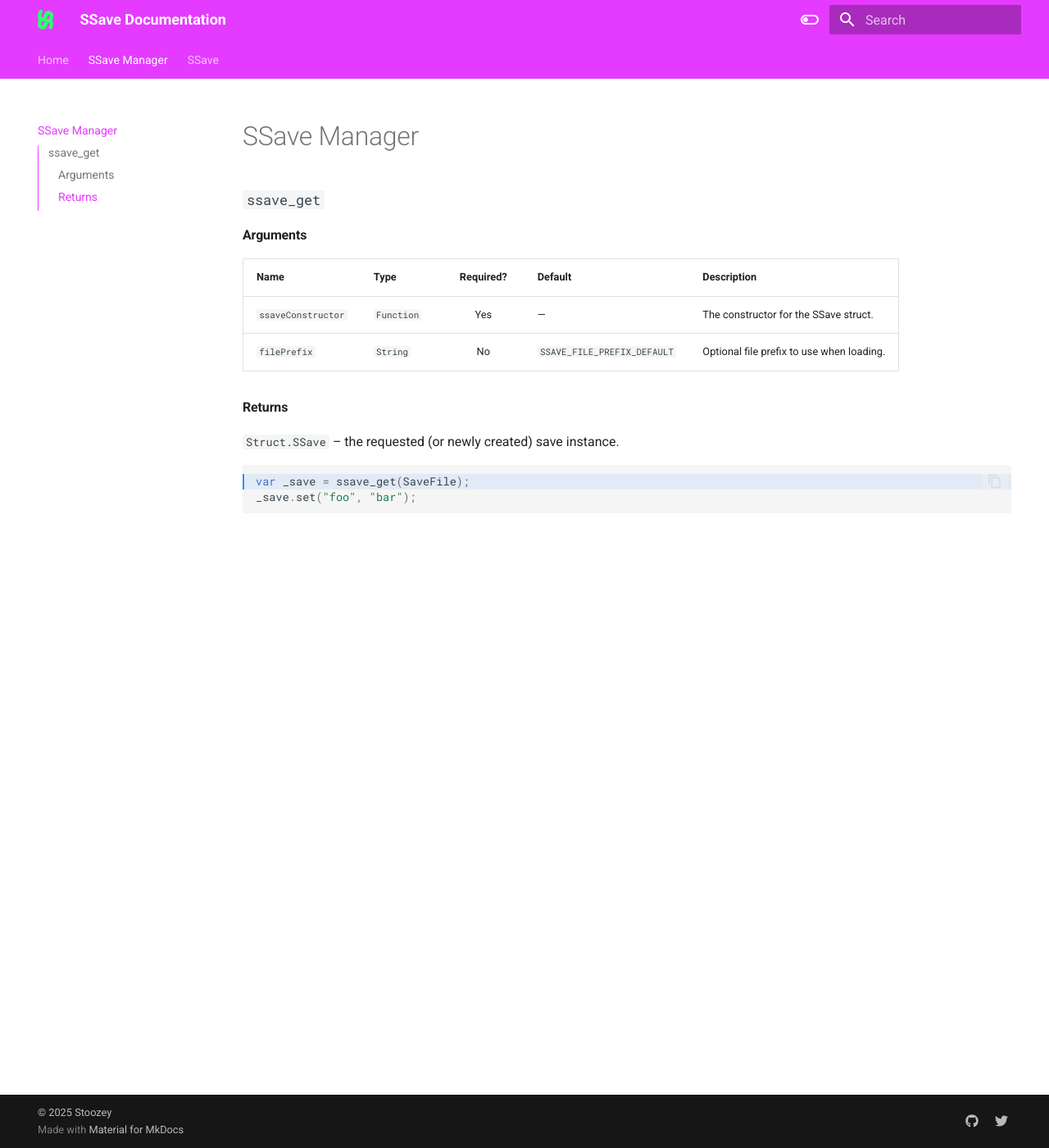
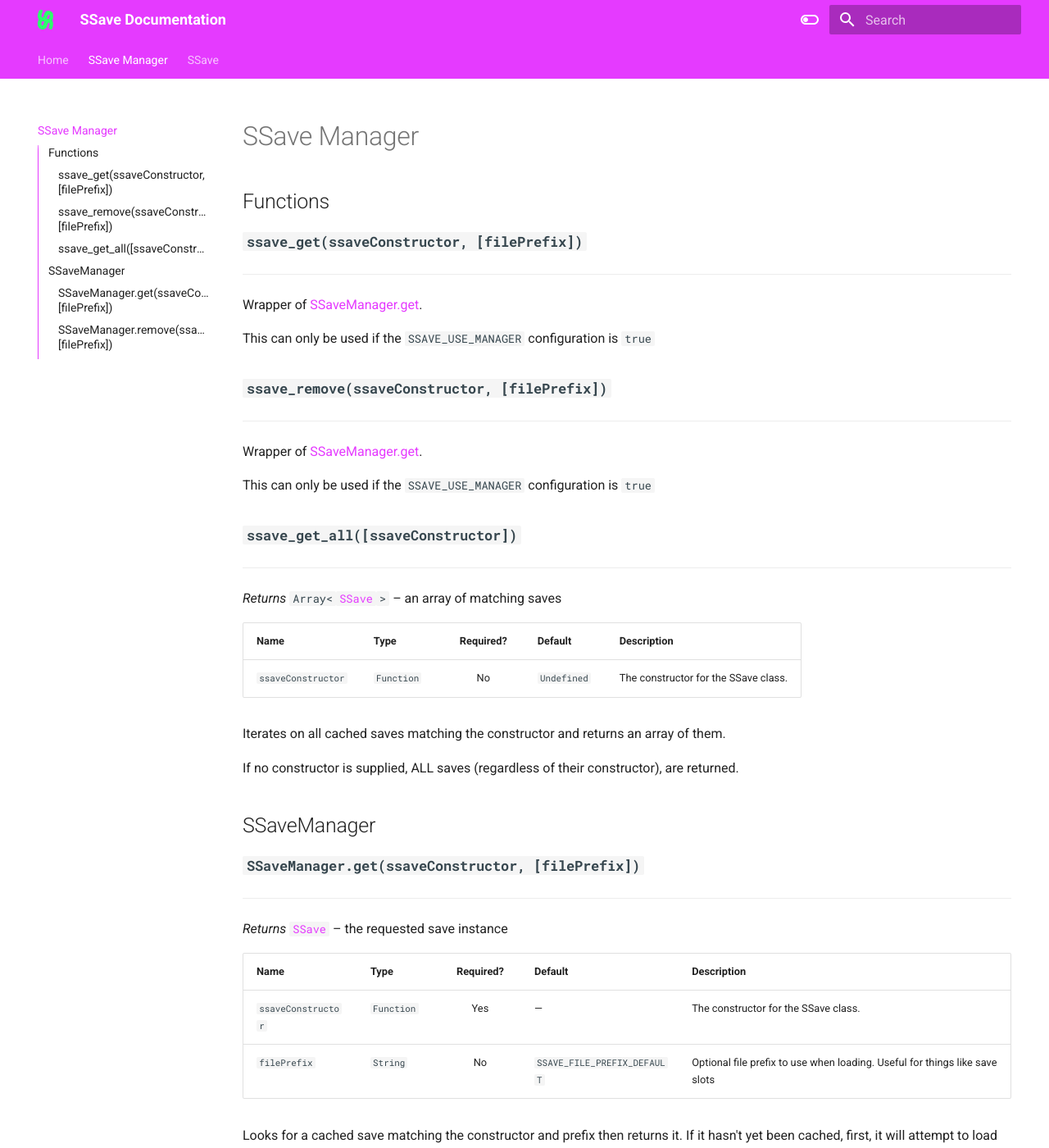
Before and after one commit to stoozey/SSave-Docs, an MkDocs documentation site: the page built from docs/ssave-manager.md, in a window 1280 px wide and 1400 px high. Shown: the whole window at 82% size. Built offline with MkDocs 1.6.1 and Material for MkDocs 9.7.7, drawn with Linux system fonts in a browser that asks for light colours; some of the changed text lies outside the part shown.

Commit message:
Update ssave-manager.md

````diff
--- a/docs/ssave-manager.md
+++ b/docs/ssave-manager.md
@@ -1,19 +1,68 @@
 # SSave Manager
 
-### `ssave_get`
+## Functions
 
-#### Arguments
+<!-- ssave_get -->
+### **`ssave_get(ssaveConstructor, [filePrefix])`**
+
+---
+
+Wrapper of [SSaveManager.get](ssave-manager.md#ssavemanagergetssaveconstructor-fileprefix).
+
+This can only be used if the `SSAVE_USE_MANAGER` configuration is `true`
+
+<!-- ssave_remove -->
+### **`ssave_remove(ssaveConstructor, [filePrefix])`**
+
+---
+
+Wrapper of [SSaveManager.get](ssave-manager.md#ssavemanagerremovessaveconstructor-fileprefix).
+
+This can only be used if the `SSAVE_USE_MANAGER` configuration is `true`
+
+<!-- SSaveManager.get -->
+### **`ssave_get_all([ssaveConstructor])`**
+
+---
+
+*Returns* `Array<`[`SSave`](ssave.md)`>` – an array of matching saves
 
 | Name              | Type       | Required? | Default                        | Description                              |
 | ----------------- | ---------- | :-------: | ------------------------------ | ---------------------------------------- |
-| `ssaveConstructor`| `Function` |  Yes      | —                              | The constructor for the SSave struct.    |
-| `filePrefix`      | `String`   |   No      | `SSAVE_FILE_PREFIX_DEFAULT`    | Optional file prefix to use when loading. |
+| `ssaveConstructor`| `Function` |  No      | `Undefined`                     | The constructor for the SSave class.   |
 
-#### Returns
+Iterates on all cached saves matching the constructor and returns an array of them.
 
-`Struct.SSave` – the requested (or newly created) save instance.
+If no constructor is supplied, ALL saves (regardless of their constructor), are returned.
 
-```js hl_lines="1""
-var _save = ssave_get(SaveFile);
-_save.set("foo", "bar");
-```
+## SSaveManager
+
+<!-- SSaveManager.get -->
+### **`SSaveManager.get(ssaveConstructor, [filePrefix])`**
+
+---
+
+*Returns* [`SSave`](ssave.md) – the requested save instance
+
+| Name              | Type       | Required? | Default                        | Description                              |
+| ----------------- | ---------- | :-------: | ------------------------------ | ---------------------------------------- |
+| `ssaveConstructor`| `Function` |  Yes      | —                              | The constructor for the SSave class.    |
+| `filePrefix`      | `String`   |   No      | `SSAVE_FILE_PREFIX_DEFAULT`    | Optional file prefix to use when loading. Useful for things like save slots |
+
+Looks for a cached save matching the constructor and prefix then returns it.
+If it hasn't yet been cached, first, it will attempt to load it.
+
+<!-- SSaveManager.remove -->
+### **`SSaveManager.remove(ssaveConstructor, [filePrefix])`**
+
+---
+
+*Returns* `Undefined`
+
+| Name              | Type       | Required? | Default                        | Description                              |
+| ----------------- | ---------- | :-------: | ------------------------------ | ---------------------------------------- |
+| `ssaveConstructor`| `Function` |  Yes      | —                              | The constructor for the SSave class.    |
+| `filePrefix`      | `String`   |   No      | `SSAVE_FILE_PREFIX_DEFAULT`    | Optional file prefix to use when loading. Useful for things like save slots |
+
+Looks for a cached save matching the constructor and prefix.
+If it exists, it will be destroyed and removed from the cache.
````
